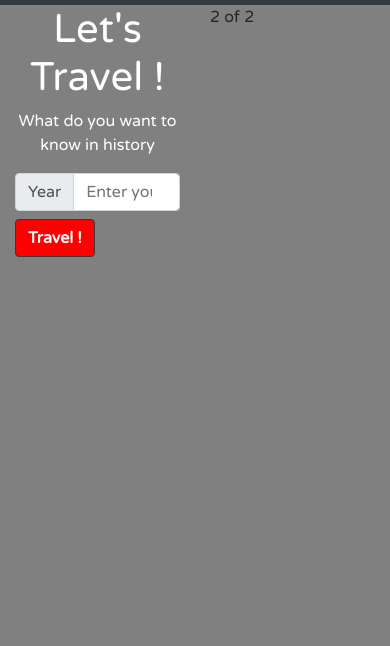
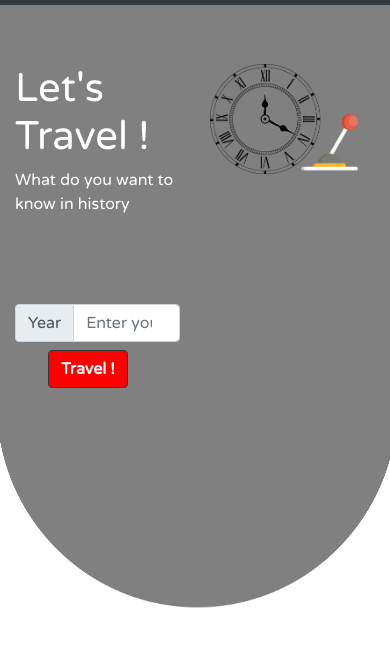
Before and after one commit to zerotype005/Time_traveller, a plain HTML site: page index.html in a window 390 px wide. Shown: the part 98-744 px from the top of the page. Drawn offline with nearby package versions, Linux system fonts and the light colour scheme.

Commit message:
head1
lay out complete
responsive complete

```diff
--- a/index.html
+++ b/index.html
@@ -12,6 +12,7 @@
     <title>Time Traveller</title>
   </head>
   <body>
+
     <nav class="navbar navbar-expand-lg navbar-dark bg-dark">
       <a class="navbar-brand" href="#"><img src="image/logo nav.png" class="d-inline-block align-top" style="width: 30%;"></a>
       <button class="navbar-toggler" type="button" data-toggle="collapse" data-target="#navbarText" aria-controls="navbarText" aria-expanded="false" aria-label="Toggle navigation">
@@ -31,11 +32,12 @@
         </ul>
       </div>
     </nav>
+    <img src="image/background.png" class="imgback">
     <div class="container">
       <div class="row">
         <div class="col">
           <h1 class="head1">Let's Travel !</h1>
-          <p class="phead">What do you want to know in history</p>
+          <p class="phead">What do you want to know in history</p><br><br><br>
           <form>
             <div class="form-row align-items-center">
 
@@ -48,17 +50,26 @@
                   <input type="number" class="form-control" id="inlineFormInputGroup" placeholder="Enter your year!">
                 </div>
               </div>
+            </div>
+            <div class="d-flex">
+            <div class="row">
               <div class="col-auto">
+                <div class="col-auto"></div>
                 <button type="submit" class="btn btn-dark mb-2"><a class="btn-text1" href="travel.html"><b>Travel !</b></a></button>
               </div>
+              </div>
+
+
             </div>
           </form>
         </div>
         <div class="col">
-          2 of 2
+         <img src="image/righthead.png" class="righthead">
+        </div>
         </div>
       </div>
       </div>
+
 
 
 
--- a/style.css
+++ b/style.css
@@ -1,15 +1,21 @@
 body{
-    background-color: gray;
     font-family: 'Varela Round', sans-serif;
+
 }
+@media screen and (max-width: 1100px) {
+    .imgback{
+        position: absolute;
+        width: 100%;
+        height: 90%;
+    }
+  }
 .head1{
-    text-align: center;
     color: white;
 
 }
 .phead{
     color: white;
-    text-align: center;
+
 }
 .navsel{
     text-decoration: underline;
@@ -31,3 +37,16 @@ body{
 .btn-dark:hover:hover{
     color: black;
 }
+.righthead{
+    width: 100%;
+}
+.col{
+    padding-top: 15%;
+}
+.imgback{
+    position: absolute;
+    width: 100%;
+}
+.d-flex{
+    padding-left: 20%;
+}
```
Also changed, not shown: image/background.png (added), image/righthead.png (added).
